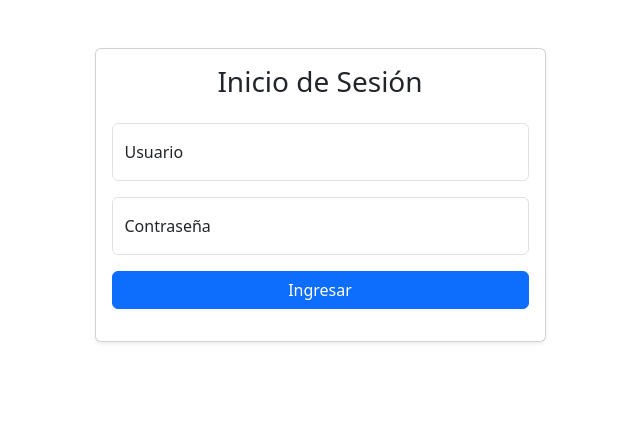
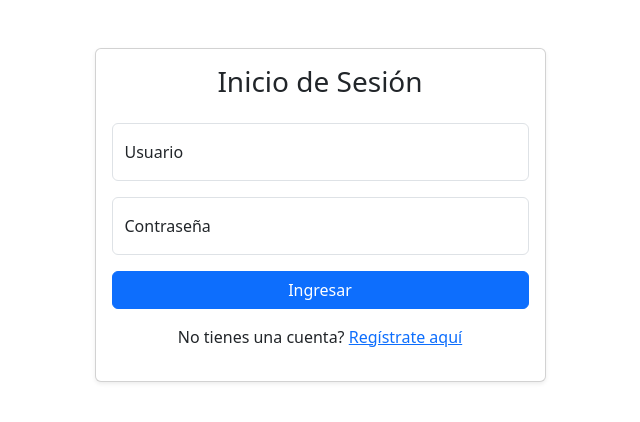
Before and after one commit to mirko2d/actividad_practica, a website: page frontend/public/index.html in a window 1280 px wide. Shown: the whole page, without its empty margins (320-960 px from the left). Drawn offline with nearby package versions, Linux system fonts and the light colour scheme.

Commit message:
se termino el trabajo

```diff
--- a/frontend/public/index.html
+++ b/frontend/public/index.html
@@ -29,6 +29,7 @@
                             </div>
                             <button type="submit" class="btn btn-primary w-100">Ingresar</button>
                         </form>
+                        <p class="text-center mt-3">No tienes una cuenta? <a href="register.html">Regístrate aquí</a></p>
                         <p id="message" class="text-danger mt-3"></p>
                     </div>
                 </div>
```
